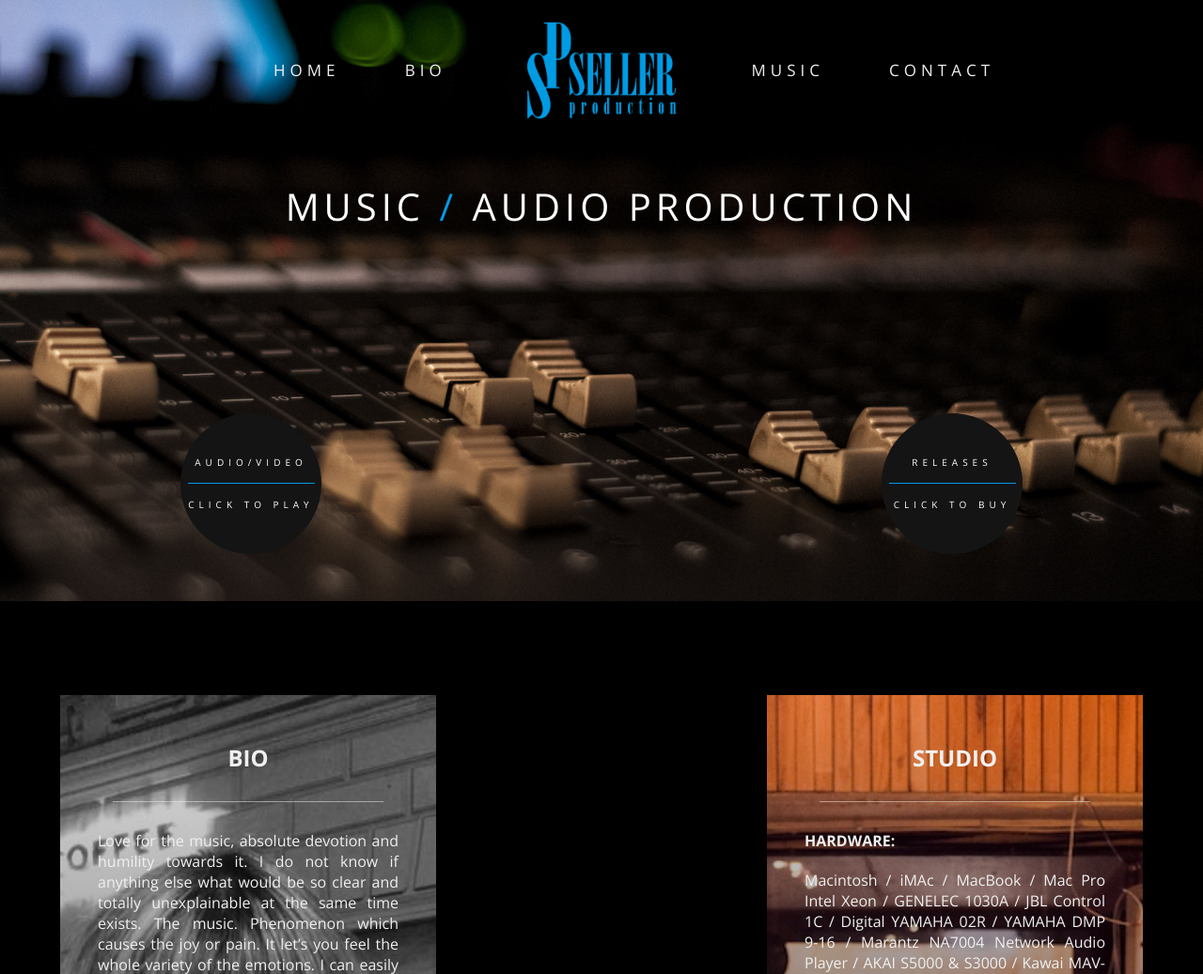
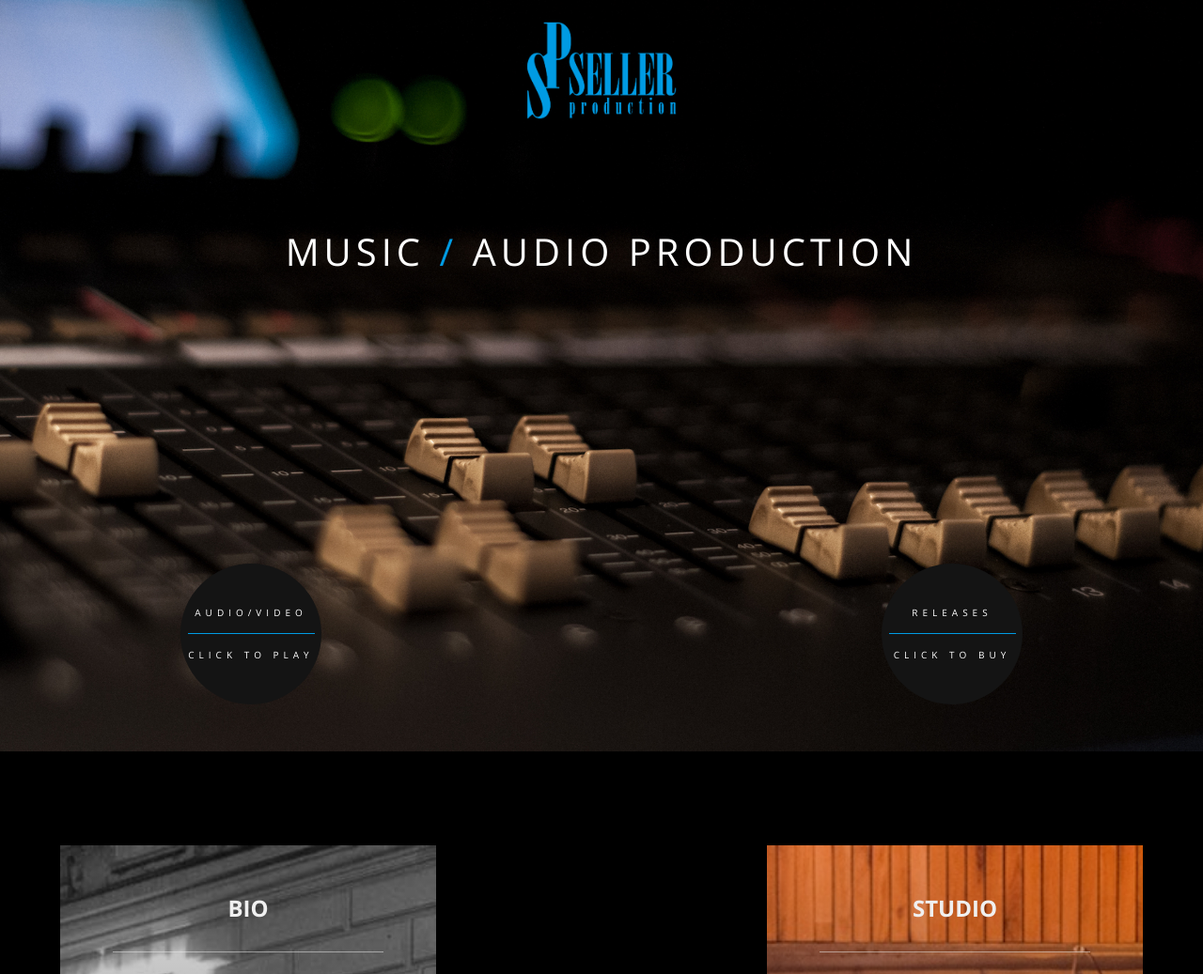
Before and after one commit to ohorovsky/Seller-Production, a PHP site: page / in a window 1280 px wide. Shown: the top 1037 px of the page at 94% size. Run offline with PHP 8.4, Linux system fonts and the light colour scheme; some libraries are stand-ins or nearby versions.

Commit message:
header 100vh on desktop

```diff
--- a/style/main.css
+++ b/style/main.css
@@ -559,11 +559,11 @@ footer {
         display: none;
     }
     header {
-        height: 80vh;
+        height: 100vh;
         background-attachment: fixed;
     }
     .header-overlay {
-        height: 80vh;
+        height: 100vh;
         width: 70%;
         left: 50%;
         transform: translate(-50%);
```
